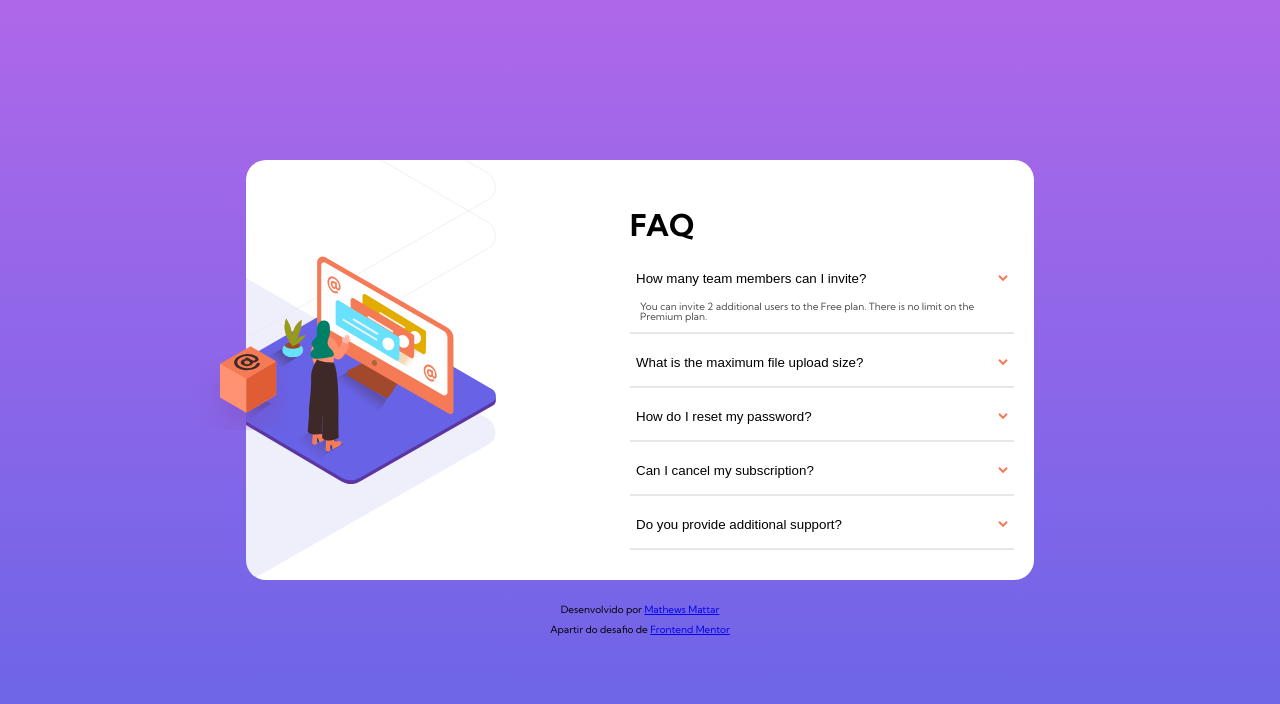
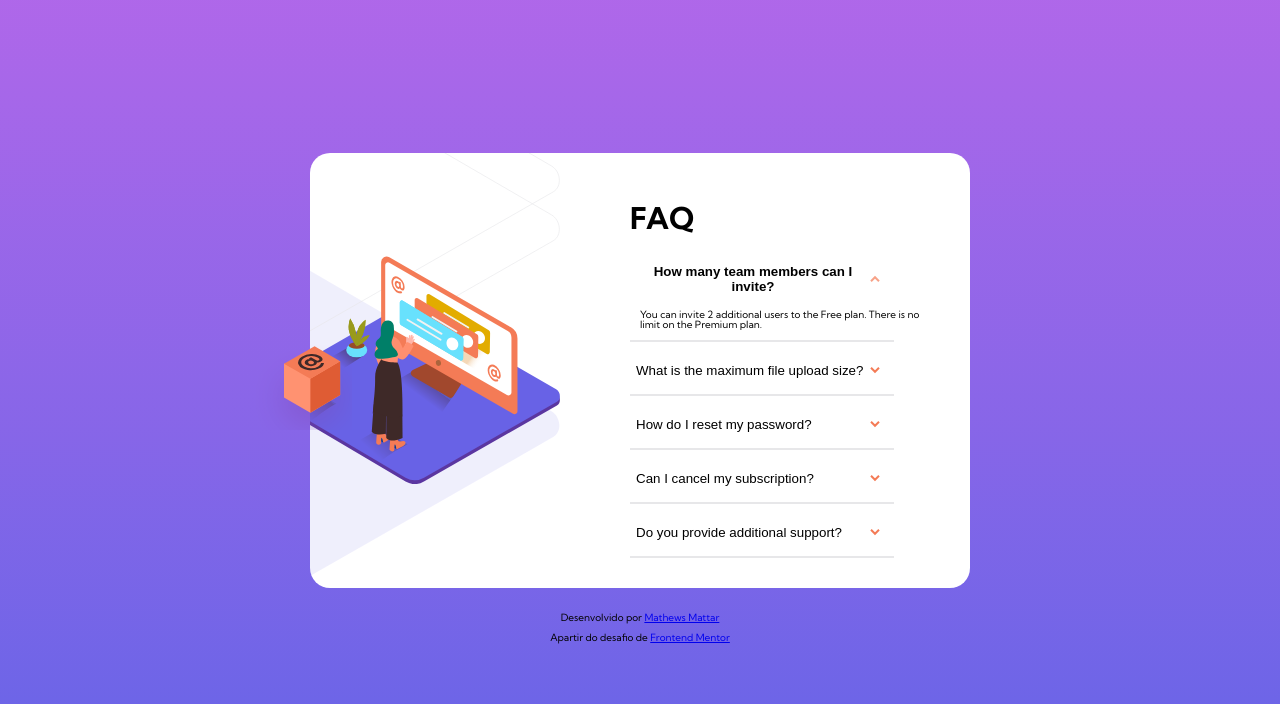
Before and after one commit to MathMattar/02-FAQ-accordion-card, a plain HTML site: page index.html in a window 1280 px wide. Both pictures are taken after a click on the button "How many team members can I invite?". Drawn offline with Linux system fonts and the light colour scheme.

Commit message:
Update files

```diff
--- a/assets/css/style.css
+++ b/assets/css/style.css
@@ -16,7 +16,7 @@ main {
 }
 
 #white-box {
-    background-image: url(../../images/bg-pattern-mobile.svg);
+    background-image: url(../../assets/images/bg-pattern-mobile.svg);
     background-color: #fff;
     background-repeat: no-repeat;
     background-size: 22rem;
@@ -31,7 +31,7 @@ main {
 }
 
 .img-woman-mobile {
-    background-image: url(../../images/illustration-woman-online-mobile.svg);
+    background-image: url(../../assets/images/illustration-woman-online-mobile.svg);
     background-size: 22rem;
     background-position: top;
     background-repeat: no-repeat;
@@ -83,11 +83,16 @@ main {
 .answer {
     display: none;
     margin: 0 1rem 0;
+    overflow: hidden;
 }
 
-.show {
-    display: block;
+.active img {
     opacity: .7;
+    rotate: 180deg;
+}
+
+.active{
+    font-weight: bold;
 }
 
 hr {
@@ -115,11 +120,11 @@ hr {
     }
 
     #white-box {
-        background-image: url(../../images/bg-pattern-desktop.svg);
+        background-image: url(../../assets/images/bg-pattern-desktop.svg);
         background-position: -38rem -16.75rem;
         background-size: 63rem;
         justify-content: space-between;
-        width: 60vw;
+        width: 50vw;
         margin: 0;
         padding: 2rem 2rem 2rem 0;
     }
@@ -131,7 +136,7 @@ hr {
     }
 
     .img-box-desktop {
-        background-image: url(../../images/illustration-box-desktop.svg);
+        background-image: url(../../assets/images/illustration-box-desktop.svg);
         background-size: 12rem;
         background-position: 0rem 3.5rem;
         background-repeat: no-repeat;
@@ -143,7 +148,7 @@ hr {
     }
 
     .img-woman-desktop {
-        background-image: url(../../images/illustration-woman-online-desktop.svg);
+        background-image: url(../../assets/images/illustration-woman-online-desktop.svg);
         background-size: 30rem;
         background-position: right;
         background-repeat: no-repeat;
@@ -168,6 +173,14 @@ hr {
         margin: 3rem 0;
         text-align: left;
     }
+
+    .question {
+        width: 80%;
+    }
+
+    hr {
+        width: 82%;
+    }
 }
 
     @media only screen and (min-width: 1900px) {
--- a/assets/js/main.js
+++ b/assets/js/main.js
@@ -1,9 +1,14 @@
-const activeBtns = document.querySelectorAll('.question');
-for (activeBtn of activeBtns) {
-    activeBtn.onclick = exibirResposta;
-}
-function exibirResposta(e) {
-    let resposta = e.target.parentNode.nextElementSibling;
-    resposta.classList.toggle('show');
+const activeBtn = document.getElementsByClassName("question");
+
+for (let i = 0; i < activeBtn.length; i++) {
+    activeBtn[i].addEventListener("click", function(){
+        this.classList.toggle("active");
+        let answer = this.nextElementSibling;
+        if (answer.style.display === "block") {
+            answer.style.display = "none";
+        } else {
+            answer.style.display = "block"
+        }
+    })
 
 }
--- a/index.html
+++ b/index.html
@@ -20,7 +20,7 @@
     <link rel="stylesheet" href="assets/css/style.css">
 
     <!-- favicon -->
-    <link rel="shortcut icon" href="images/favicon.ico" type="image/x-icon">
+    <link rel="shortcut icon" href="assets/images/favicon.ico" type="image/x-icon">
 
 </head>
 
@@ -39,11 +39,12 @@
 
                     <h1 class="title">FAQ</h1>
 
-                    <div id="questions-answers">
+                    <div id="questions-answers"></div>
                         <div class="set-questions-answers">
                             <button type="button" class="question">How many team members can I invite?
-                                <img src="images/icon-arrow-down.svg" alt="Ícone fleca para baixo/para cima"></button>
-                        </div>
+                                <img src="assets/images/icon-arrow-down.svg"
+                                    alt="Ícone fleca para baixo/para cima"></button>
+
                         <div class="answer">
                             <p>You can invite 2 additional users to the Free plan. There is no limit on the Premium
                                 plan. </p>
@@ -54,7 +55,8 @@
                     <div id="questions-answers">
                         <div class="set-questions-answers"></div>
                         <button type="button" class="question">What is the maximum file upload size?
-                            <img src="images/icon-arrow-down.svg" alt="Ícone fleca para baixo/para cima"></button>
+                            <img src="assets/images/icon-arrow-down.svg"
+                                alt="Ícone fleca para baixo/para cima"></button>
                         <div class="answer">
                             <p>No more than 2GB. All files in your account must fit your allotted storage space</p>
                         </div>
@@ -64,7 +66,8 @@
                     <div id="questions-answers">
                         <div class="set-questions-answers"></div>
                         <button type="button" class="question">How do I reset my password?
-                            <img src="images/icon-arrow-down.svg" alt="Ícone fleca para baixo/para cima"></button>
+                            <img src="assets/images/icon-arrow-down.svg"
+                                alt="Ícone fleca para baixo/para cima"></button>
                         <div class="answer">
                             <p>Click "Forgot my password" on the login page or "Change password" on your profile. A link
                                 to reset your password will be sent to your email.</p>
@@ -75,7 +78,8 @@
                     <div id="questions-answers">
                         <div class="set-questions-answers"></div>
                         <button type="button" class="question">Can I cancel my subscription?
-                            <img src="images/icon-arrow-down.svg" alt="Ícone fleca para baixo/para cima"></button>
+                            <img src="assets/images/icon-arrow-down.svg"
+                                alt="Ícone fleca para baixo/para cima"></button>
                         <div class="answer">
                             <p>Yes! Send us a message and we will proceed with your request without question</p>
                         </div>
@@ -85,7 +89,8 @@
                     <div id="questions-answers">
                         <div class="set-questions-answers"></div>
                         <button type="button" class="question">Do you provide additional support?
-                            <img src="images/icon-arrow-down.svg" alt="Ícone fleca para baixo/para cima"></button>
+                            <img src="assets/images/icon-arrow-down.svg"
+                                alt="Ícone fleca para baixo/para cima"></button>
                         <div class="answer">
                             <p>Chat and email support are available every day of the week. Telephone service during
                                 business hours.</p>
```
Also changed, not shown: assets/images/bg-pattern-desktop.svg (renamed from images/bg-pattern-desktop.svg), assets/images/bg-pattern-mobile.svg (renamed from images/bg-pattern-mobile.svg), assets/images/favicon.ico (renamed from images/favicon.ico), assets/images/icon-arrow-down.svg (renamed from images/icon-arrow-down.svg), assets/images/illustration-box-desktop.svg (renamed from images/illustration-box-desktop.svg), assets/images/illustration-woman-online-desktop.svg (renamed from images/illustration-woman-online-desktop.svg), assets/images/illustration-woman-online-mobile.svg (renamed from images/illustration-woman-online-mobile.svg), assets/presentation/desktop.png (renamed from presentation/desktop.png), assets/presentation/mobile.png (renamed from presentation/mobile.png), assets/presentation/tablet.png (renamed from presentation/tablet.png).
